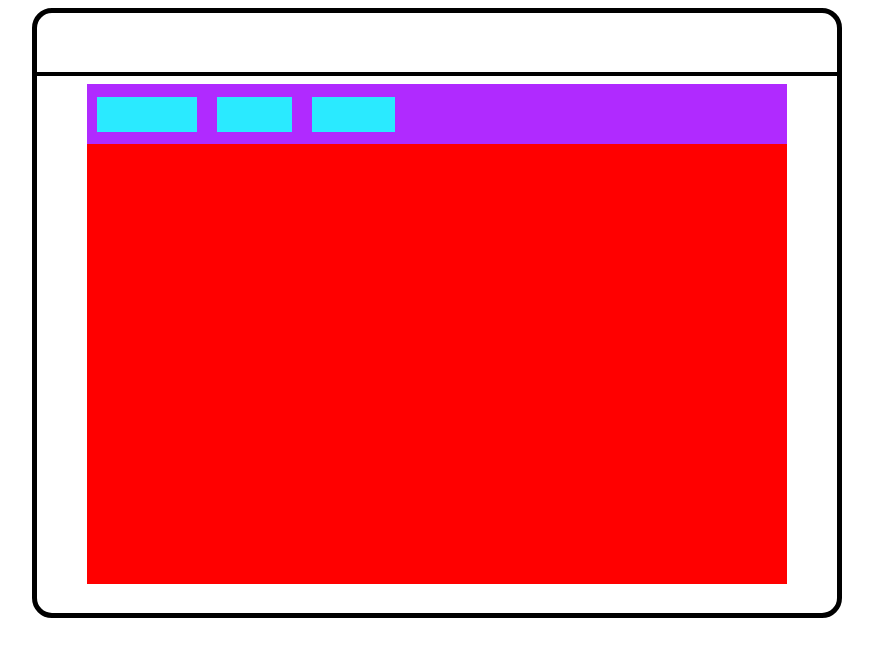
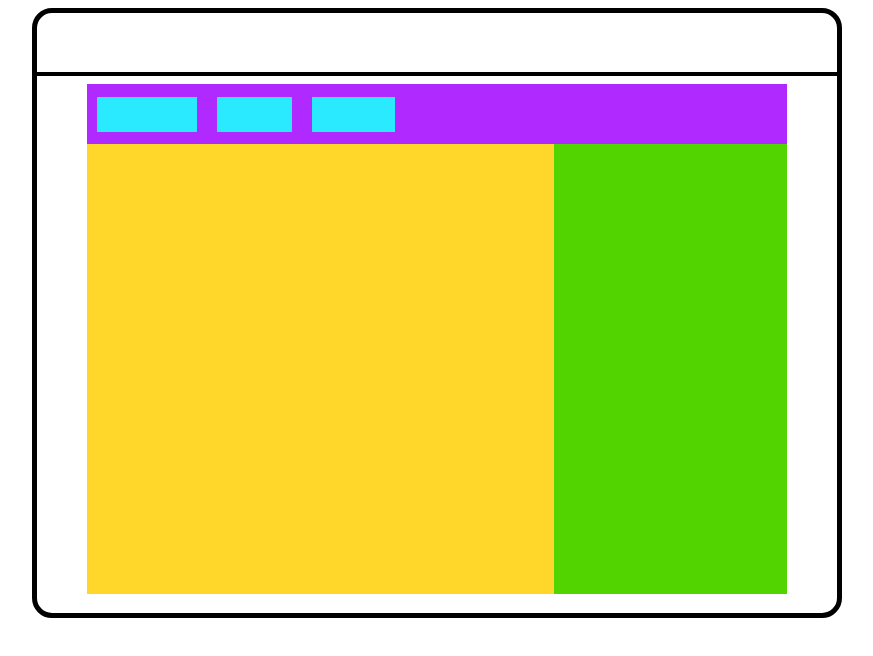
Before and after one commit to green-fox-academy/Kamokamocsai, a plain HTML site: page week-06/09/index.html in a window 1280 px wide. Shown: the whole page, without its empty margins (203-1076 px from the left). Drawn offline with Linux system fonts and the light colour scheme.

Commit message:
feat(exercise 4.1): done

```diff
--- a/week-06/09/index.html
+++ b/week-06/09/index.html
@@ -18,8 +18,10 @@
             <div class="nav_link2"></div>
             <div class="nav_link3"></div>
         </div>
-        <div class="main_content"></div>
-        <div class="sidebar"></div>
+        <div class="content">
+            <div class="main_content"></div>
+            <div class="sidebar"></div>
+        </div>
     </div>
 </div>
 
--- a/week-06/09/style.css
+++ b/week-06/09/style.css
@@ -20,8 +20,8 @@
 
 
 .inlinebox {
+
     background-color: red;
-
     align-self: center;
     height: 500px;
     width: 700px;
@@ -57,10 +57,21 @@
     margin: 10px 10px 10px 10px;
 }
 
+.content {
+    display: flex;
+    height: 90%;
+    width: 100%;
+}
+
 .main_content {
     background-color: #FFD62A;
+    height: 100%;
+    flex-grow: 2;
 }
 
 .sidebar {
     background-color: #51D400;
+    height: 100%;
+    flex-grow: 1;
+
 }
```
